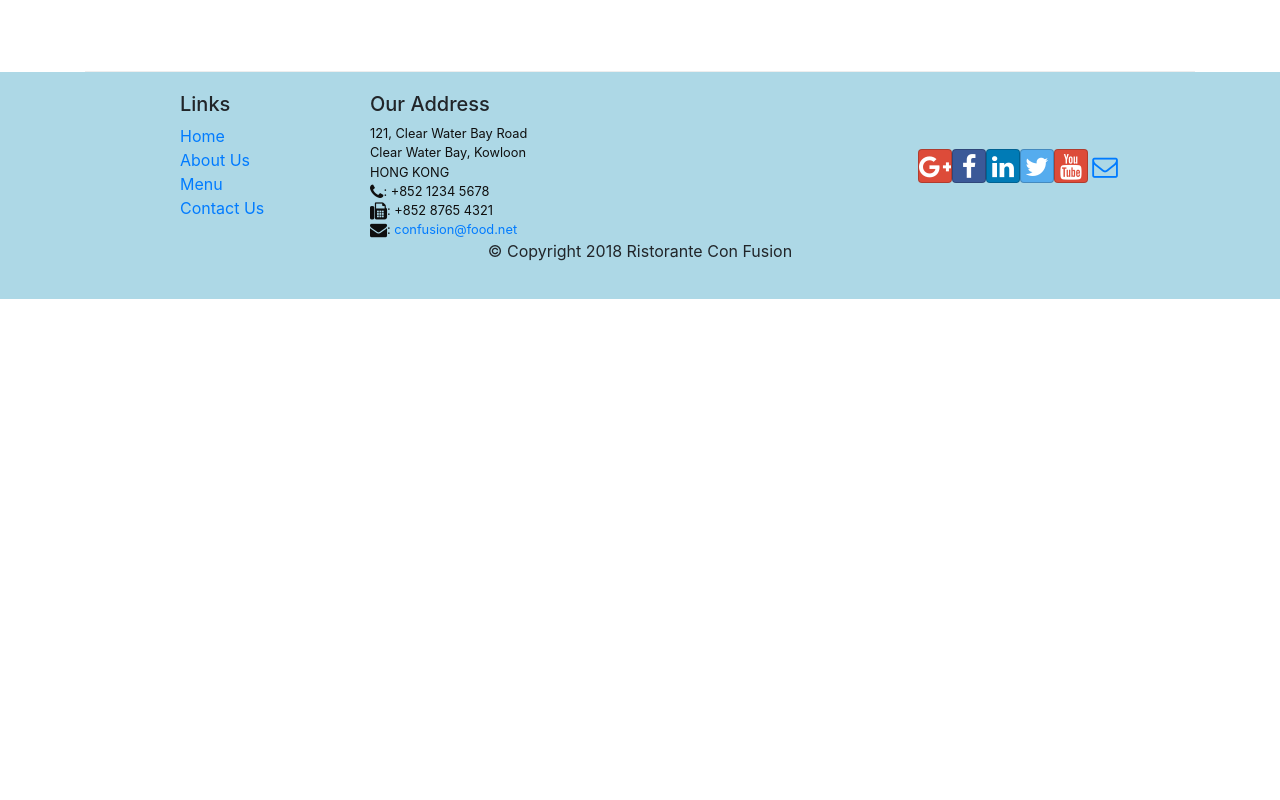
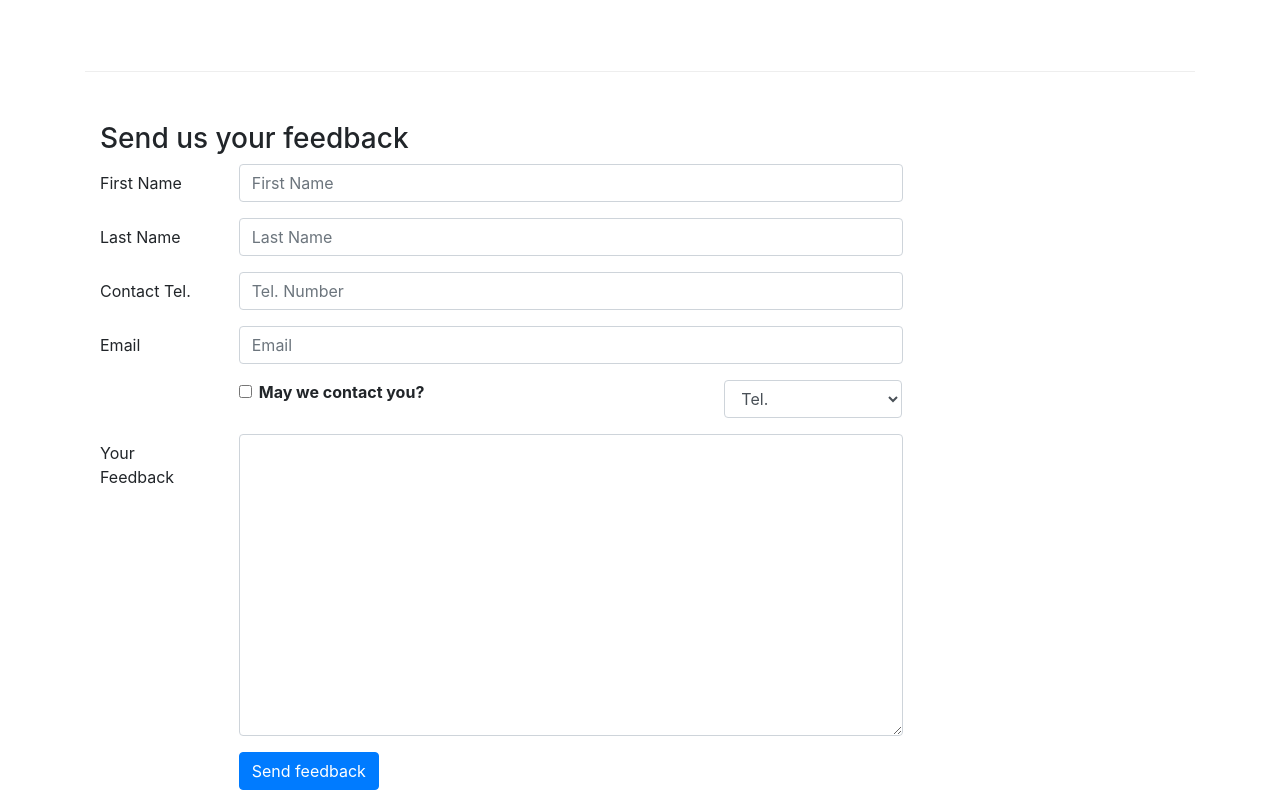
Before and after one commit to fastsnail123/React, a React (Create React App) app: page /contactus in a window 1280 px wide. Shown: the part 800-1600 px from the top of the page. Before the commit the page ends 1099 px from the top, so only its background shows below. Built offline with nearby package versions, Linux system fonts and the light colour scheme.

Commit message:
controlled form

```diff
--- a/src/components/ContactComponent.js
+++ b/src/components/ContactComponent.js
@@ -1,8 +1,43 @@
-import React from 'react';
-import{Breadcrumb,BreadcrumbItem} from "reactstrap";
+import React, { Component } from 'react';
+import{Breadcrumb,BreadcrumbItem, Button, Form, FormGroup,Label, Input, Col} from "reactstrap";
 import {Link} from "react-router-dom";
+import { render } from '@testing-library/react';
 
-function Contact(props) {
+class Contact extends Component {
+    constructor(props){
+        super(props);
+        this.state={
+            firstname:'',
+            lastname:'',
+            telnum:'',
+            email:'',
+            agree:false,
+            contactType:'Tel.',
+            message:''
+        }
+        this.handleSubmit= this.handleSubmit.bind(this);
+        this.handleInputChange=this.handleInputChange.bind(this);
+    }
+
+
+    handleInputChange(event){
+        const target =event.target;
+        const value =target.type ==='checkbox' ? target.checked:target.value;
+        const name= target.name;
+
+        this.setState({
+            [name]:value
+        })
+    }
+
+    handleSubmit(event){
+        console.log("Current State is" + JSON.stringify(this.state))
+        alert("Current state is" + JSON.stringify(this.state))
+        event.preventDefault();
+    }
+
+
+    render(){
         return(
             <div className="container">
                    <div className="row">
@@ -41,8 +76,91 @@
                         </div>
                     </div>
                 </div>
+                <div className="row row-content">
+                    <div className="col-12">
+                        <h3>Send us your feedback</h3>
+                    </div>
+                    <div className="col-12 col-md-9">
+                        <Form onSubmit={this.handleSubmit}>
+                            <FormGroup row>
+                                <Label htmlFor="firstname" md={2}>First Name</Label>
+                                <Col md={10}>
+                                    <Input type="text" id="firstname" name="firstname"
+                                    placeholder="First Name"
+                                    value={this.state.firstname}
+                                    onChange={this.handleInputChange}/>
+                                </Col>
+                            </FormGroup>
+                            <FormGroup row>
+                                <Label htmlFor="lastname" md={2}>Last Name</Label>
+                                <Col md={10}>
+                                    <Input type="text" id="lastname" name="lastname"
+                                    placeholder="Last Name"
+                                    value={this.state.lastname}
+                                    onChange={this.handleInputChange}/>
+                                </Col>
+                            </FormGroup>
+                            <FormGroup row>
+                                <Label htmlFor="telnum" md={2}>Contact Tel.</Label>
+                                <Col md={10}>
+                                    <Input type="tel" id="telnum" name="telnum"
+                                    placeholder="Tel. Number"
+                                    value={this.state.telnum}
+                                    onChange={this.handleInputChange}/>
+                                </Col>
+                            </FormGroup>
+                            <FormGroup row>
+                                <Label htmlFor="email" md={2}>Email</Label>
+                                <Col md={10}>
+                                    <Input type="email" id="email" name="email"
+                                    placeholder="Email"
+                                    value={this.state.email}
+                                    onChange={this.handleInputChange}/>
+                                </Col>
+                            </FormGroup>
+                            <FormGroup row>
+                                <Col md={{size:6,offset:2}}>
+                                    <FormGroup check>
+                                        <Label check>
+                                            <Input type="checkbox" name="agree"
+                                            checked={this.state.agree} onChange={this.handleInputChange}/> {' '}
+                                            <strong> May we contact you?</strong>
+                                        </Label>
+                                        </FormGroup>
+                                </Col>
+                                <Col md={{size:3,offset:1}}>
+                                    <Input type="select" name="contactType"
+                                    value={this.state.contactType}
+                                    onChange={this.handleInputChange}>
+                                        <option>Tel.</option>
+                                        <option>Email</option>
+                                        </Input>
+                                </Col>
+                                </FormGroup>
+                                <FormGroup row>
+                                <Label htmlFor="message" md={2}>Your Feedback</Label>
+                                <Col md={10}>
+                                    <Input type="textarea" id="message" name="message"
+                                    rows="12"
+                                    value={this.state.message}
+                                    onChange={this.handleInputChange}/>
+                                </Col>
+                            </FormGroup>
+                            <FormGroup row>
+                                <Col md={{size:10, offset:2}}>
+                                    <Button type="submit" color="primary">
+                                        Send feedback
+                                    </Button>
+                                </Col>
+
+                            </FormGroup>
+                        </Form>
+                    </div>
+                </div>
             </div>
         );
     }
 
+}
+
 export default Contact;
```
Lines whose indentation alone changed are shown as unchanged.
